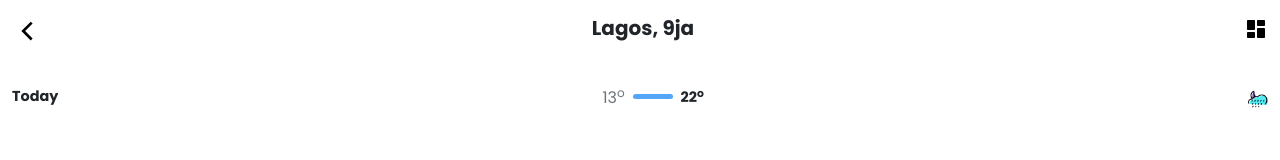
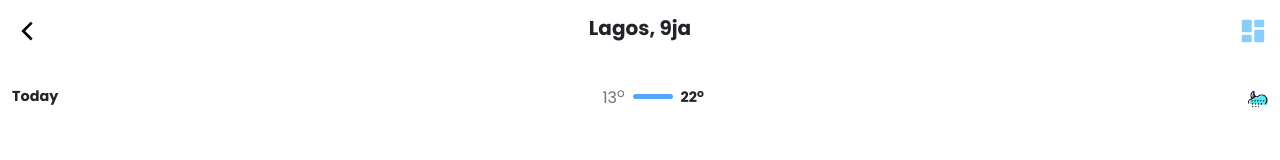
Before and after one commit to fatboy0112/react-weather-app, a React (Create React App) app: page /forecast in a window 1280 px wide. Shown: the top 160 px of the page. Built offline with nearby package versions, Linux system fonts and the light colour scheme.

Commit message:
Modified the dashboard icon color

```diff
--- a/src/pages/ForecastWeather.jsx
+++ b/src/pages/ForecastWeather.jsx
@@ -119,15 +119,19 @@ const navigateToApp = () =>{
 						<h5 className="fw-bold fs-5 my-3">Lagos, 9ja</h5>
 					</section>
 					<div className="toggle-btn my-3">
-						<svg
-							xmlns="http://www.w3.org/2000/svg"
-							width={"24px"}
-							height={"24px"}
-							viewBox="0 0 24 24"
-							onClick={showMainWeatherComponent}>
-							<path fill="none" d="M0 0h24v24H0V0z" />
-							<path d="M4 13h6c.55 0 1-.45 1-1V4c0-.55-.45-1-1-1H4c-.55 0-1 .45-1 1v8c0 .55.45 1 1 1zm0 8h6c.55 0 1-.45 1-1v-4c0-.55-.45-1-1-1H4c-.55 0-1 .45-1 1v4c0 .55.45 1 1 1zm10 0h6c.55 0 1-.45 1-1v-8c0-.55-.45-1-1-1h-6c-.55 0-1 .45-1 1v8c0 .55.45 1 1 1zM13 4v4c0 .55.45 1 1 1h6c.55 0 1-.45 1-1V4c0-.55-.45-1-1-1h-6c-.55 0-1 .45-1 1z" />
-						</svg>
+          <svg
+						xmlns="http://www.w3.org/2000/svg"
+						width={"30px"}
+						height={"30px"}
+						viewBox="0 0 24 24"
+						className="d-block"
+						onClick={showMainWeatherComponent}>
+						<path fill="white" d="M0 0h24v24H0V0z" />
+						<path
+							fill="lightskyblue"
+							d="M4 13h6c.55 0 1-.45 1-1V4c0-.55-.45-1-1-1H4c-.55 0-1 .45-1 1v8c0 .55.45 1 1 1zm0 8h6c.55 0 1-.45 1-1v-4c0-.55-.45-1-1-1H4c-.55 0-1 .45-1 1v4c0 .55.45 1 1 1zm10 0h6c.55 0 1-.45 1-1v-8c0-.55-.45-1-1-1h-6c-.55 0-1 .45-1 1v8c0 .55.45 1 1 1zM13 4v4c0 .55.45 1 1 1h6c.55 0 1-.45 1-1V4c0-.55-.45-1-1-1h-6c-.55 0-1 .45-1 1z"
+						/>
+					</svg>
 					</div>
 				</section>
 				<section className="my-4 next-week-component-container d-flex align-items-center justify-content-start flex-column">
```
